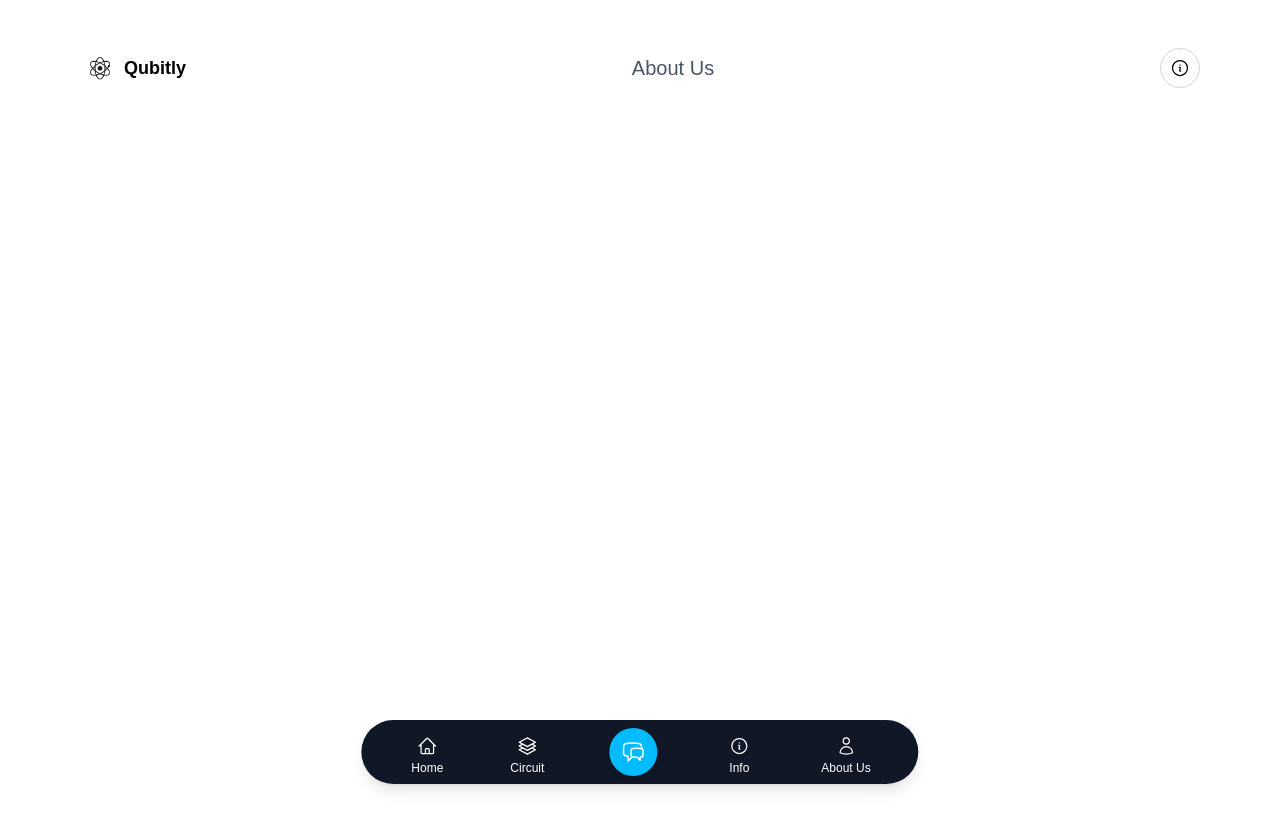
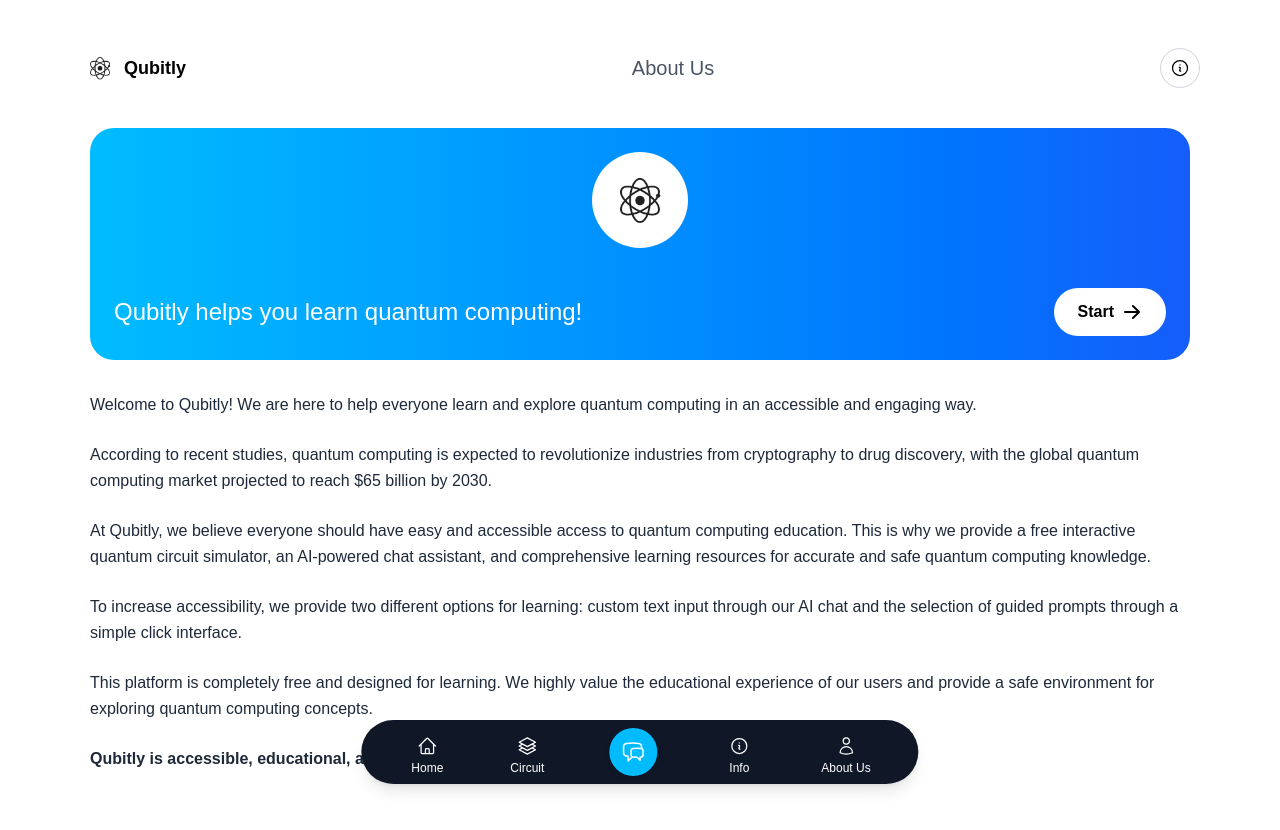
Before and after one commit to I2S9/quantum-circuit-simulator, a Next.js app: page /about in a window 1280 px wide. Shown: the top 830 px of the page. Built offline with nearby package versions, Linux system fonts and the light colour scheme.

Commit message:
Update About page section

```diff
--- a/src/app/about/page.tsx
+++ b/src/app/about/page.tsx
@@ -45,7 +45,67 @@ export default function AboutPage() {
           </div>
         </div>
 
+        {/* Main Chat Area */}
+        <div className="bg-gradient-to-r from-sky-400 to-blue-600 rounded-3xl p-6 max-w-[1100px] mx-auto mb-8">
+          <div className="flex flex-col items-center space-y-6">
+            {/* Icon Circle */}
+            <div className="w-24 h-24 bg-white rounded-full flex items-center justify-center">
+              <Image
+                src="/logo.png"
+                alt="Qubitly Logo"
+                width={80}
+                height={80}
+                className="rounded-full"
+              />
+            </div>
 
+            {/* Text and Button Container */}
+            <div className="flex items-center justify-between w-full mt-4">
+              {/* Text - Left */}
+              <div className="text-white">
+                <h2 className="text-2xl font-medium">Qubitly helps you learn quantum computing!</h2>
+              </div>
+
+              {/* Start Button - Right */}
+              <button
+                className="bg-white text-black px-6 py-3 rounded-full hover:bg-gray-50 transition-colors flex items-center space-x-2 cursor-pointer"
+                onClick={() => router.push('/chat')}
+              >
+                <span className="font-semibold">Start</span>
+                <svg className="w-5 h-5" fill="currentColor" viewBox="0 0 20 20">
+                  <path fillRule="evenodd" d="M10.293 3.293a1 1 0 011.414 0l6 6a1 1 0 010 1.414l-6 6a1 1 0 01-1.414-1.414L14.586 11H3a1 1 0 110-2h11.586l-4.293-4.293a1 1 0 010-1.414z" clipRule="evenodd" />
+                </svg>
+              </button>
+            </div>
+          </div>
+        </div>
+
+        {/* Main Content */}
+        <div className="max-w-[1100px] mx-auto space-y-6 text-gray-800">
+          <p className="text-base leading-relaxed">
+            Welcome to Qubitly! We are here to help everyone learn and explore quantum computing in an accessible and engaging way.
+          </p>
+
+          <p className="text-base leading-relaxed">
+            According to recent studies, quantum computing is expected to revolutionize industries from cryptography to drug discovery, with the global quantum computing market projected to reach $65 billion by 2030.
+          </p>
+
+          <p className="text-base leading-relaxed">
+            At Qubitly, we believe everyone should have easy and accessible access to quantum computing education. This is why we provide a free interactive quantum circuit simulator, an AI-powered chat assistant, and comprehensive learning resources for accurate and safe quantum computing knowledge.
+          </p>
+
+          <p className="text-base leading-relaxed">
+            To increase accessibility, we provide two different options for learning: custom text input through our AI chat and the selection of guided prompts through a simple click interface.
+          </p>
+
+          <p className="text-base leading-relaxed">
+            This platform is completely free and designed for learning. We highly value the educational experience of our users and provide a safe environment for exploring quantum computing concepts.
+          </p>
+
+          <p className="text-base leading-relaxed font-bold">
+            Qubitly is accessible, educational, and essential for the future of computing.
+          </p>
+        </div>
       </div>
     </div>
   );
--- a/src/app/layout.tsx
+++ b/src/app/layout.tsx
@@ -9,7 +9,7 @@ const inter = Inter({
 });
 
 export const metadata: Metadata = {
-  title: "Quantum Circuit Simulator",
+  title: "Qubitly",
   description: "Advanced quantum circuit simulation platform",
 };
 
```
